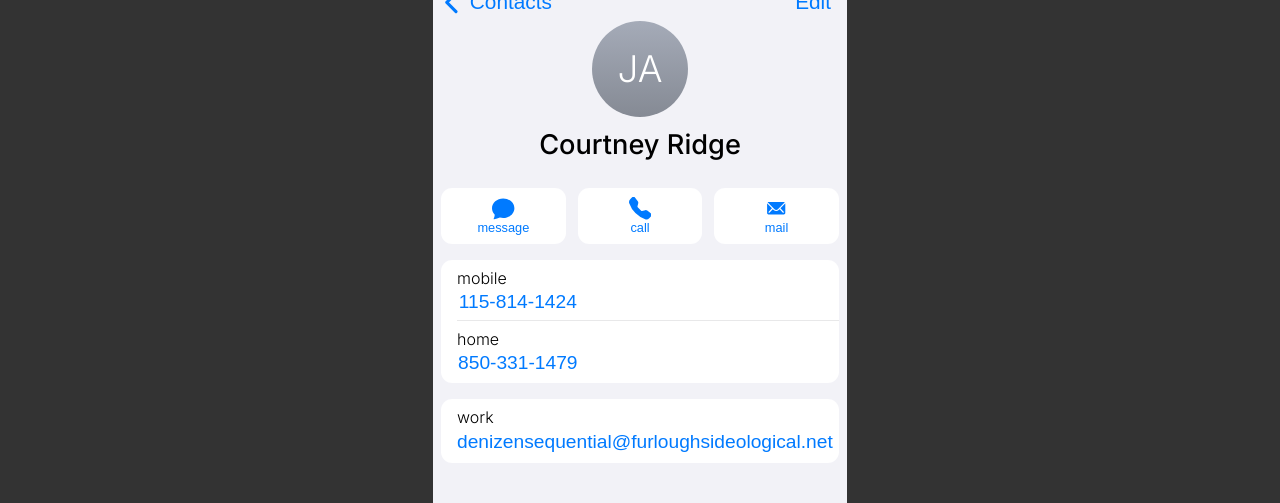
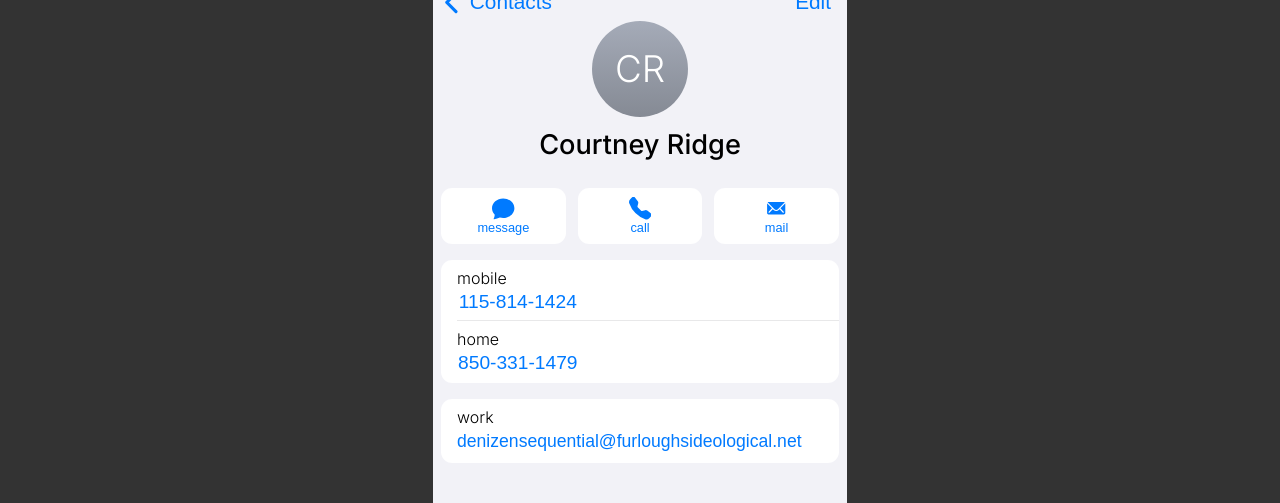
Before and after one commit to dararod/ios-contacts-clone, a React (Create React App) app: page /07dacef3-59b7-4ee3-92ea-5ab54c68197b in a window 1280 px wide. Shown: the top 503 px of the page. Built offline with nearby package versions, Linux system fonts and the light colour scheme.

Commit message:
add: name initials to contact avatar component

```diff
--- a/src/components/ContactView/ContactAvatar/index.jsx
+++ b/src/components/ContactView/ContactAvatar/index.jsx
@@ -6,7 +6,7 @@ export default function ContactAvatar({ contact }) {
   return (
     <div className="contact-view-avatar-box">
       <div className="contact-view-avatar">
-        <h2>ja</h2>
+        <h2>{contact.namefirst.charAt(0)}{contact.namelast.charAt(0)}</h2>
       </div>
       <h3 id="contact-view-name">{contact.namefirst} {contact.namelast}</h3>
     </div>
--- a/src/components/ContactView/DataField/DataField.css
+++ b/src/components/ContactView/DataField/DataField.css
@@ -66,7 +66,7 @@
   border: none;
   color: #007aff;
   cursor: pointer;
-  font-size: 1.2rem;
+  font-size: 1.1rem;
   padding: 0;
   width: 7.6rem;
 }
--- a/src/components/ContactView/index.jsx
+++ b/src/components/ContactView/index.jsx
@@ -13,8 +13,6 @@ export default function ContactsViewComponent() {
   const params = useParams();
   const id = params.id;
   const contact = database[id];
-
-  console.log(contact);
 
   return (
     <div
--- a/src/components/Contacts/Nav/index.jsx
+++ b/src/components/Contacts/Nav/index.jsx
@@ -1,10 +1,31 @@
 import React from 'react'
 import { FiPlus, FiSearch } from 'react-icons/fi'
 import { Link } from 'react-router-dom'
+import { useState } from 'react'
+
+import database from '../../../static/dumbdata_with_ids.json'
 
 import './Nav.css'
 
 export default function Nav() {
+  const contact = database
+  const [contacts, setContacts] = useState(contact)
+  const [search, setSearch] = useState("");
+
+  const handleChange = e => {
+    setSearch(e.target.value)
+    console.log("Busqueda " + e.target.value)
+    filter(e.target.value)
+  }
+
+  const filter = (searchResult)=>{
+    var result = contacts.filter((elemento) => {
+      if((elemento.namefirst.toString().toLowerCase().includes(searchResult.toLowerCase()))){
+        return elemento;
+      }
+    });
+    setContacts(result);
+  }
   return (
     <header id="contacts-nav">
       <nav id="contacts-nav-buttons">
@@ -16,7 +37,7 @@ export default function Nav() {
           </button>
         </Link>
       </nav>
-      <input id="contacts-nav-search" type="Search" placeholder="Search" />
+      <input id="contacts-nav-search" type="Search" placeholder="Search" onChange={handleChange} value={search}/>
       <button id="contacts-nav-search-svg">
         <FiSearch color="#848488" size={'1.4rem'} />
       </button>
--- a/src/components/CreateContact/CreateContact.css
+++ b/src/components/CreateContact/CreateContact.css
@@ -71,7 +71,6 @@
   background-color: #34c759;
   border: none;
   border-radius: 1rem;
-  cursor: pointer;
   display: flex;
   justify-content: center;
   align-items: center;
--- a/src/views/Contacts.jsx
+++ b/src/views/Contacts.jsx
@@ -18,7 +18,7 @@ export default function Contacts() {
 
   return (
     <div>
-      <Nav />
+      <Nav/>
       <ContactsList contacts={contacts} />
     </div>
   )
```
